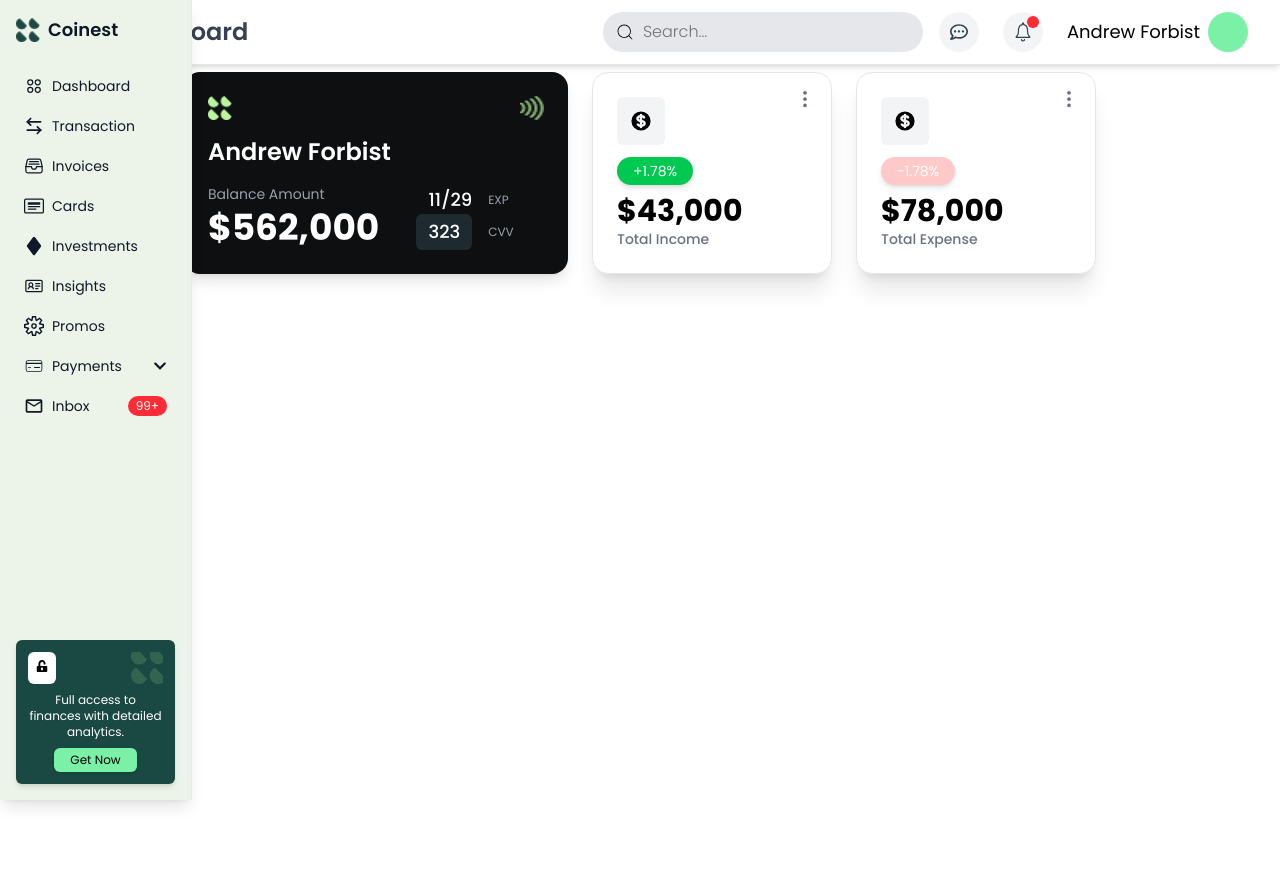
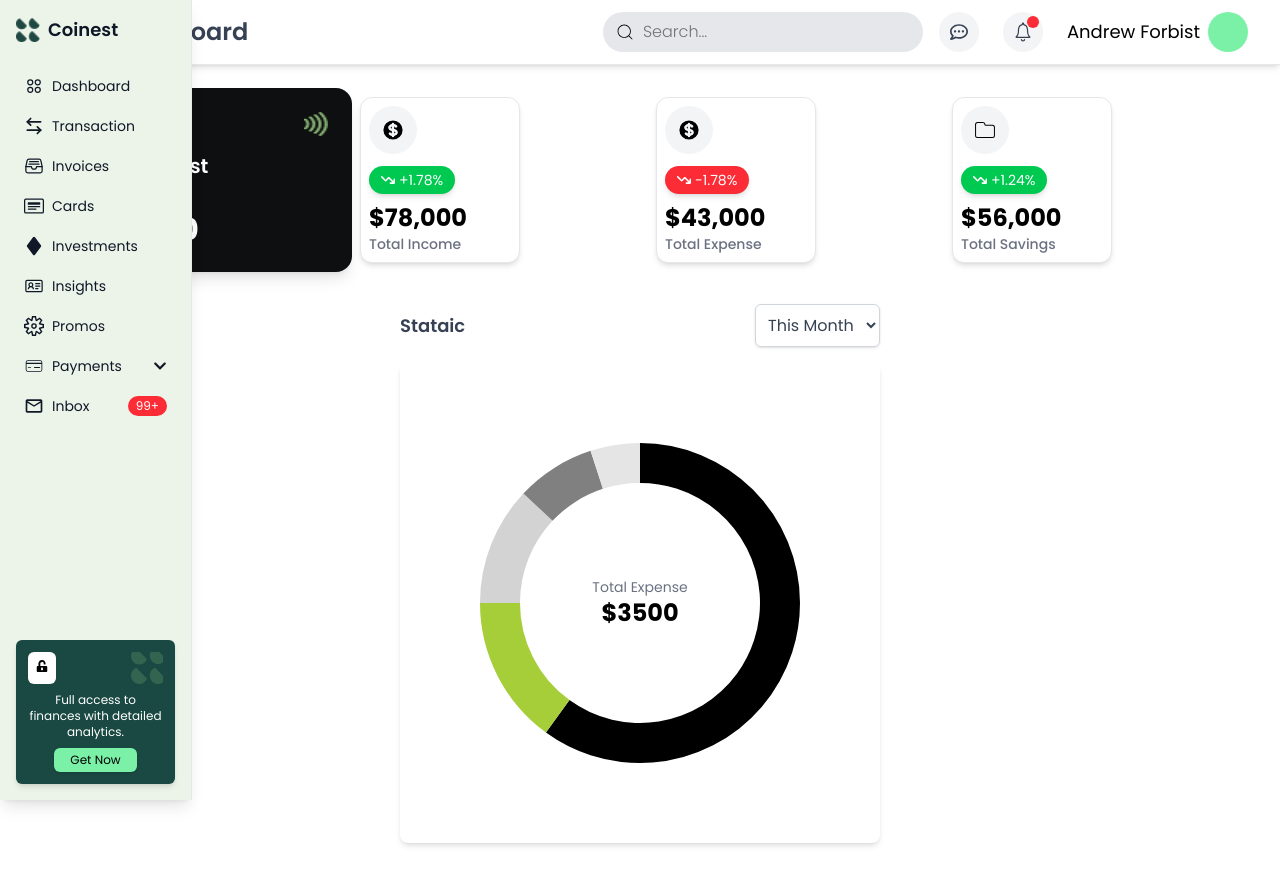
Before and after one commit to SufyanAli56/Dashboard_coin, a React (Vite) app: page / in a window 1280 px wide. Before the commit the page ends 800 px from the top, so only its background shows below. Built offline with nearby package versions, Linux system fonts and the light colour scheme; a web font is replaced by a local one.

Commit message:
Home page

```diff
--- a/package.json
+++ b/package.json
@@ -11,7 +11,9 @@
   },
   "dependencies": {
     "@tailwindcss/vite": "^4.0.6",
+    "chart.js": "^4.4.7",
     "react": "^19.0.0",
+    "react-chartjs-2": "^5.3.0",
     "react-dom": "^19.0.0",
     "react-icons": "^5.4.0",
     "react-router-dom": "^7.1.5",
--- a/src/Ui/Dashboard/Dashboard.jsx
+++ b/src/Ui/Dashboard/Dashboard.jsx
@@ -1,88 +1,117 @@
-import React from "react";
-import Ft_Logo from "../../assets/symbol (2).png";
+import React, { useState } from "react";
+import Ft_Logo from "../../assets/symbol (1).png";
 import Union from "../../assets/Union.png";
 import { HiCurrencyDollar } from "react-icons/hi";
-
+import { CiFolderOn } from "react-icons/ci";
 import { BsThreeDotsVertical } from "react-icons/bs";
 import Header from "../../components/Header/Header";
 import Sidebar from "../../components/Sidebar/Sidebar";
+import { FaArrowTrendDown } from "react-icons/fa6";
+import { Doughnut } from "react-chartjs-2";
+import { Chart as ChartJS, ArcElement, Tooltip, Legend } from "chart.js";
+
+ChartJS.register(ArcElement, Tooltip, Legend);
+
+const StatCard = ({ icon: Icon, value, label, change, changeType }) => {
+  return (
+    <div className="bg-white border border-gray-200 p-2 w-40 rounded-xl shadow-md flex flex-col items-start text-center  transition-transform transform hover:scale-105 duration-300">
+      <button className="absolute top-3 right-3 text-gray-500 hover:text-gray-700">
+        <BsThreeDotsVertical className="text-lg" />
+      </button>
+      <div className="bg-gray-100 p-3 rounded-full mb-3">
+        <Icon className="text-black text-2xl" />
+      </div>
+      {change !== undefined && (
+        <button className={`px-3 py-1 rounded-full text-sm flex items-center gap-1 mb-2 shadow-md ${changeType === "increase" ? "bg-green-500 hover:bg-green-600 text-white" : "bg-red-500 hover:bg-red-600 text-white"}`}>
+          <FaArrowTrendDown className="text-sm" />
+          {changeType === "increase" ? "+" : "-"}{change}%
+        </button>
+      )}
+      <h2 className="text-2xl text-black font-bold">${value}</h2>
+      <p className="text-gray-500 text-sm font-medium">{label}</p>
+    </div>
+  );
+};
+
 const Dashboard = () => {
+  const [selectedMonth, setSelectedMonth] = useState("This Month");
+  const totalExpense = 3500;
+  const expenses = [
+    { label: "Rent & Living", value: 2100, percentage: 60, color: "#000000" },
+    { label: "Investment", value: 525, percentage: 15, color: "#A6CE39" },
+    { label: "Education", value: 420, percentage: 12, color: "#D3D3D3" },
+    { label: "Food & Drink", value: 280, percentage: 8, color: "#808080" },
+    { label: "Entertainment", value: 175, percentage: 5, color: "#E5E5E5" },
+  ];
+
+  const doughnutData = {
+    labels: expenses.map((e) => e.label),
+    datasets: [
+      {
+        data: expenses.map((e) => e.value),
+        backgroundColor: expenses.map((e) => e.color),
+        borderWidth: 0,
+      },
+    ],
+  };
+
+  const doughnutOptions = {
+    cutout: "75%",
+    plugins: {
+      legend: { display: false },
+      tooltip: {
+        callbacks: {
+          label: (tooltipItem) => {
+            const index = tooltipItem.dataIndex;
+            return `${expenses[index].percentage}% ${expenses[index].label} ($${expenses[index].value})`;
+          },
+        },
+      },
+    },
+  };
+
   return (
     <>
-    <Header/>
-    <Sidebar/>
-    <div className="mt-14 flex flex-col lg:flex-row justify-center gap-6">
-      {/* Main Card */}
-      <div className="relative bg-[#0D0F10] w-96 p-6 rounded-2xl shadow-lg text-white">
-        {/* Top Section (Logos) */}
-        <div className="flex justify-between items-center">
-          <img src={Ft_Logo} alt="Ft Logo" className="w-6 h-6" />
-          <img src={Union} alt="Union" className="w-6 h-6 opacity-70" />
+      <Header />
+      <Sidebar />
+      <div className="mt-14 flex flex-col items-center lg:flex-row lg:justify-center gap-2 p-4">
+        <div className="relative bg-[#0D0F10] w-full max-w-xs p-6 rounded-2xl shadow-lg text-white">
+          <div className="flex justify-between items-center">
+            <img src={Ft_Logo} alt="Ft Logo" className="w-6 h-6" />
+            <img src={Union} alt="Union" className="w-6 h-6 opacity-70" />
+          </div>
+          <h2 className="text-xl font-semibold mt-4">Andrew Forbist</h2>
+          <p className="text-gray-400 text-sm mt-2">Balance Amount</p>
+          <h3 className="font-bold text-3xl mt-1">$562,000</h3>
         </div>
 
-        {/* User Info */}
-        <h2 className="text-2xl font-semibold mt-4">Andrew Forbist</h2>
-
-        {/* Balance Section */}
-        <p className="text-gray-400 text-sm mt-4">Balance Amount</p>
-        <h3 className="font-bold text-4xl mt-1">$562,000</h3>
-
-        {/* EXP & CVV Section */}
-        <div className="absolute bottom-6 right-6 text-right grid grid-cols-2 gap-x-4 items-center">
-          <p className="font-medium text-lg">11/29</p>
-          <p className="text-gray-400 text-xs text-left">EXP</p>
-
-          <p className="font-medium text-lg bg-[#1E2A30] px-3 py-1 rounded-md">
-            323
-          </p>
-          <p className="text-gray-400 text-xs text-left">CVV</p>
+        <div className="grid grid-cols-1 sm:grid-cols-2 lg:grid-cols-3 gap-0 w-full max-w-4xl">
+          <StatCard icon={HiCurrencyDollar} value={"78,000"} label="Total Income" change={1.78} changeType="increase" />
+          <StatCard icon={HiCurrencyDollar} value={"43,000"} label="Total Expense" change={1.78} changeType="decrease" />
+          <StatCard icon={CiFolderOn} value={"56,000"} label="Total Savings" change={1.24} changeType="increase" />
         </div>
       </div>
 
-      {/* Total Income Section */}
-
-      <div className="bg-white border border-gray-200 w-60 p-6 rounded-2xl shadow-xl flex flex-col items-start text-center relative">
-        {/* Three Dots Menu */}
-        <button className="absolute top-4 right-4 text-gray-500 hover:text-gray-700">
-          <BsThreeDotsVertical className="text-xl" />
-        </button>
-
-        {/* Icon */}
-        <div className="bg-gray-100 p-3 rounded-md mb-3">
-          <HiCurrencyDollar className="text-black text-2xl" />
+      <div className="flex flex-col items-center gap-4 p-4 w-full max-w-lg mx-auto">
+        <div className="flex justify-between items-center w-full">
+          <h2 className="text-lg font-semibold text-gray-700">Stataic</h2>
+          <select
+            value={selectedMonth}
+            onChange={(e) => setSelectedMonth(e.target.value)}
+            className="p-2 border border-gray-300 rounded-md shadow-sm cursor-pointer text-gray-700"
+          >
+            <option>This Month</option>
+            <option>Last Month</option>
+          </select>
         </div>
-
-        {/* Growth Indicator */}
-        <button className="bg-green-500 text-white px-4 py-1 rounded-full text-sm flex items-center gap-2 mb-2 transition-all duration-300 hover:bg-green-600 shadow-md">
-          +1.78%
-        </button>
-
-        {/* Total Income */}
-        <h2 className="text-3xl text-black font-bold">$43,000</h2>
-        <p className="text-gray-500 text-sm font-medium">Total Income</p>
+        <div className="bg-white p-10 rounded-lg shadow-md w-full flex flex-col items-center relative">
+          <Doughnut data={doughnutData} options={doughnutOptions} className="w-full max-w-xs" />
+          <div className="absolute inset-0 flex flex-col items-center justify-center">
+            <p className="text-gray-500 text-sm">Total Expense</p>
+            <p className="text-black font-bold text-2xl">${totalExpense}</p>
+          </div>
+        </div>
       </div>
-      <div className="bg-white border border-gray-200 w-60 p-6 rounded-2xl shadow-xl flex flex-col items-start text-center relative">
-        {/* Three Dots Menu */}
-        <button className="absolute top-4 right-4 text-gray-500 hover:text-gray-700">
-          <BsThreeDotsVertical className="text-xl" />
-        </button>
-
-        {/* Icon */}
-        <div className="bg-gray-100 p-3 rounded-md mb-3">
-          <HiCurrencyDollar className="text-black text-2xl" />
-        </div>
-
-        {/* Growth Indicator */}
-        <button className="bg-red-200 text-white px-4 py-1 rounded-full text-sm flex items-center gap-2 mb-2 transition-all duration-300 hover:bg-green-600 shadow-md">
-          -1.78%
-        </button>
-
-        {/* Total Income */}
-        <h2 className="text-3xl text-black font-bold">$78,000</h2>
-        <p className="text-gray-500 text-sm font-medium">Total Expense</p>
-      </div>
-    </div>
-
     </>
   );
 };
```
Also changed, not shown: 1 other file (tests, documents, lock files or other folders).
